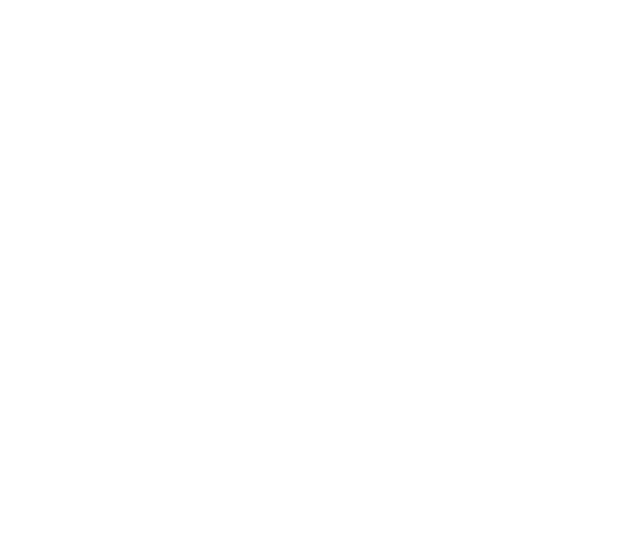
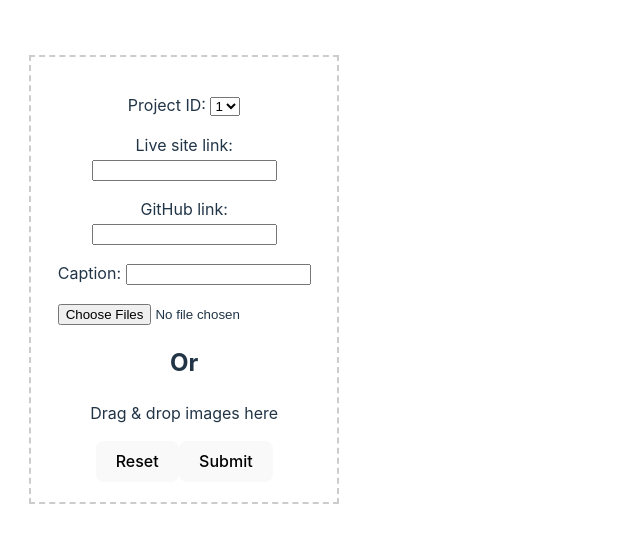
Before and after one commit to ClintTheEngineer/portfolio-cms, a React (Vite) app in the folder client/: page /portfolio-editor in a window 1280 px wide. Before the commit this address had no page. Shown: the top 542 px of the page, without its empty margins (0-640 px from the left). Built offline with nearby package versions, Linux system fonts and the light colour scheme; sample sign-in values are in the browser's storage.

Commit message:
minor fixes

```diff
--- a/client/src/App.jsx
+++ b/client/src/App.jsx
@@ -7,6 +7,7 @@ import { Register } from './components/Register';
 import { ImageBank } from './components/ImageBank';
 import { Uploads } from './components/Uploads';
 import PrivateRoutes from './components/PrivateRoutes';
+import { PortfolioEditor } from './components/PortfolioEditor';
 
 function App() {
    const setToken = useState('');
@@ -21,6 +22,7 @@ function App() {
     <Route element={<PrivateRoutes />}>
     <Route path='/uploads/:username' element={<Uploads setToken={setToken} username={username} />} />
     <Route path='/editor' element={<ImageBank />} />
+    <Route path='/portfolio-editor' element={<PortfolioEditor />} />
     </Route>
     </Routes>
     </Router>
--- a/client/src/components/ImageBank.jsx
+++ b/client/src/components/ImageBank.jsx
@@ -4,15 +4,14 @@ import { LogoutButton } from "./LogoutButton";
 import { useNavigate } from "react-router-dom";
 import { Uploads } from "./Uploads";
 
-
 export const ImageBank = () => {
-  const projectBlocks = 1;
-    const [formsData, setFormsData] = useState([...Array(projectBlocks)].map(() => ({
+  const [setFormData] = useState({
     liveSiteLink: '',
     githubLink: '',
     caption: '',
     images: [],
-    })));
+  });
+
   const username = localStorage.getItem('username');
   const navigate = useNavigate();
 
@@ -23,33 +22,27 @@ export const ImageBank = () => {
     }
   }, [navigate]);
 
-    const handleFormSubmit = (formData, index) => {
+  const handleFormSubmit = (formData) => {
     // Handle form submission logic here with formData (liveSiteLink, githubLink, caption, and images)
-      console.log(`Form ${index + 1} submitted:`, formData);
-
+    console.log("Form submitted:", formData);
     // Optionally, reset the form fields and image state after submission
-      const updatedFormsData = [...formsData];
-      updatedFormsData[index] = {
+    setFormData({
       liveSiteLink: '',
       githubLink: '',
       caption: '',
       images: [],
+    });
   };
-      setFormsData(updatedFormsData);
-    };
-
-
 
   return (
     <>
-        <nav>Welcome, {username.toUpperCase()}
+      <nav>Welcome, {username ? username.toUpperCase() : ''}
         <LogoutButton />
       </nav>
-        {formsData.map((formData, index) => (
-          <PortfolioEditor key={index} index={index} onSubmit={(data) => handleFormSubmit(data, index)} />
-        ))}
-        <aside>{<Uploads />}</aside>
-
+      <PortfolioEditor onSubmit={(data) => handleFormSubmit(data)} />
+      <aside>
+        <Uploads />
+      </aside>
     </>
   );
 };
--- a/client/src/components/PortfolioEditor.jsx
+++ b/client/src/components/PortfolioEditor.jsx
@@ -6,7 +6,7 @@ export const PortfolioEditor = ({ onSubmit }) => {
   const [liveSiteLink, setLiveSiteLink] = useState('');
   const [githubLink, setGithubLink] = useState('');
   const [caption, setCaption] = useState('');
-  const [images] = useState([]);
+  const [images, setImages] = useState([]);
   const [uploadedImages, setUploadedImages] = useState([]);
   const [selectedId, setSelectedId] = useState(1);
 
@@ -24,7 +24,7 @@ export const PortfolioEditor = ({ onSubmit }) => {
 
 PortfolioEditor.propTypes = {
   onSubmit: PropTypes.func.isRequired,
-  index: PropTypes.number.isRequired
+  //index: PropTypes.number.isRequired
 }
 
 const handleImageUpload = (e) => {
@@ -93,6 +93,15 @@ function dataURItoBlob(dataURI) {
     }
   };
 
+  const handleReset = () => {
+    setLiveSiteLink('');
+    setGithubLink('');
+    setCaption('');
+    setImages([]);
+    setUploadedImages([]);
+    setSelectedId(1);
+  };
+
   return (
     <>
     <div id='container'>
@@ -118,8 +127,9 @@ function dataURItoBlob(dataURI) {
         {images.map((image, imgIndex) => (
           <img key={imgIndex} src={image} alt={`uploaded-${imgIndex}`} style={{ maxWidth: '100px', margin: '10px' }} />
         ))}
+        <button type='reset' onClick={handleReset}>Reset</button>
+        <button type='submit'>Submit</button>
 
-        <button type='submit'>Submit</button>
       </form>
     </div>
     </div>
```
Also changed, not shown: 10 other files (tests, documents, lock files or other folders). Lines whose indentation alone changed are shown as unchanged.
